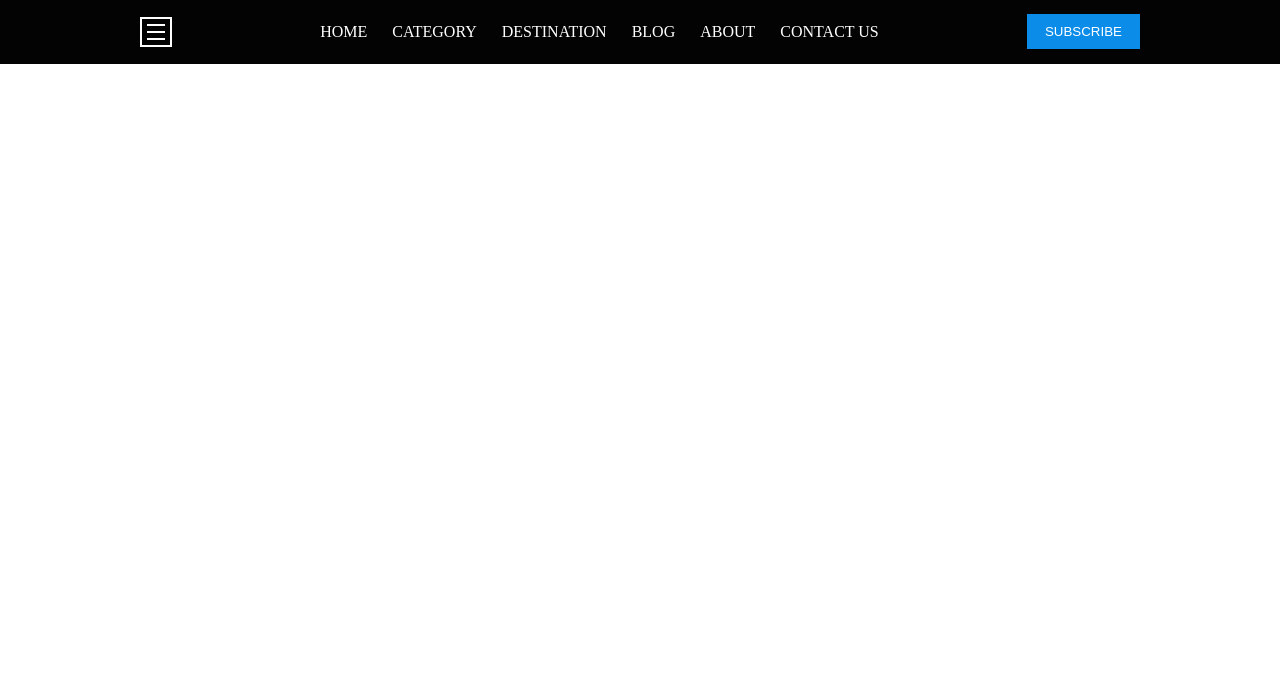
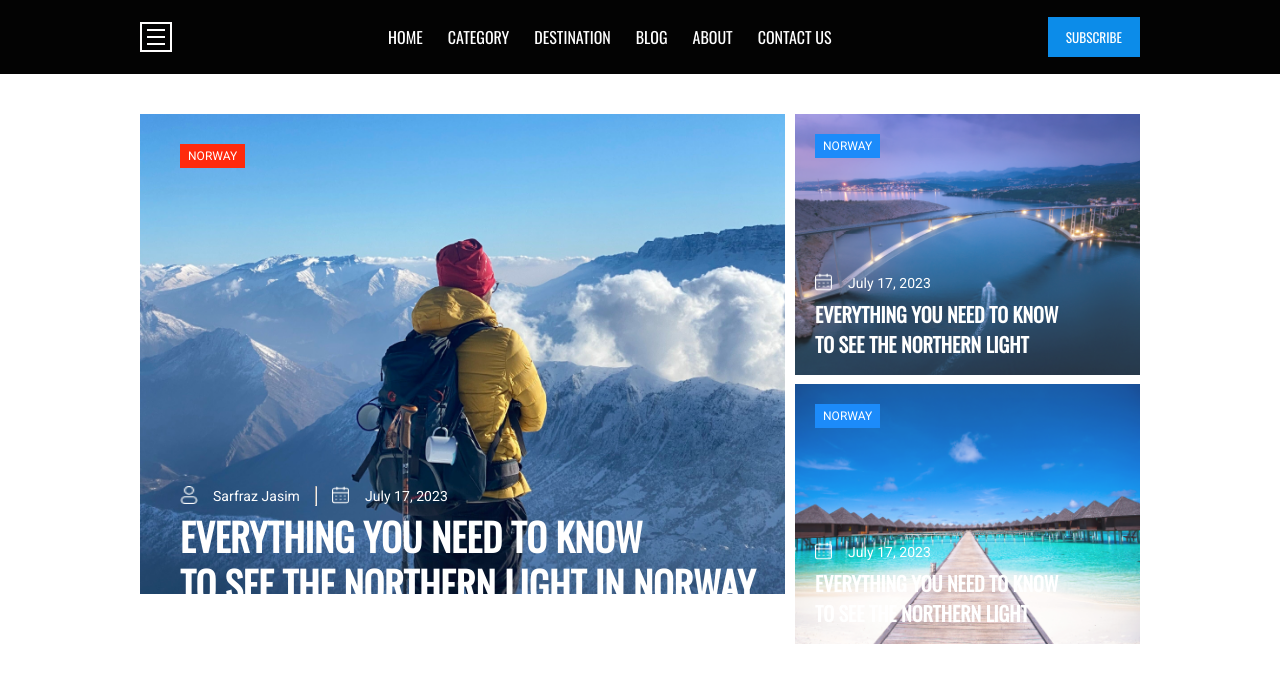
Before and after one commit to Nayem707/Trip-Talk, a plain HTML site: page index.html in a window 1280 px wide. Shown: the part 111-800 px from the top of the page. Drawn offline with nearby package versions, Linux system fonts and the light colour scheme.

Commit message:
add hero section

```diff
--- a/index.html
+++ b/index.html
@@ -3,7 +3,12 @@
   <head>
     <meta charset="UTF-8" />
     <meta name="viewport" content="width=device-width, initial-scale=1.0" />
+    <link
+      href="https://fonts.googleapis.com/css2?family=Oswald&family=Schibsted+Grotesk&display=swap"
+      rel="stylesheet"
+    />
     <link rel="stylesheet" href="style.css" />
+
     <title>Trip-Talk-Home-Page</title>
   </head>
   <body>
@@ -69,6 +74,8 @@
           </svg>
         </span>
       </div>
+
+      <!--Top-Nav Logo -->
       <div class="logo">
         <span class="logo-text"
           ><svg
@@ -133,6 +140,7 @@
           </svg>
         </span>
       </div>
+      <!--Top-Nav Search input -->
       <div class="search">
         <input
           type="text"
@@ -140,7 +148,9 @@
           name="search"
           class="search-input"
         />
-        <button type="submit">@</button>
+        <button type="submit">
+          <img src="/img/search.png" alt="" />
+        </button>
       </div>
     </header>
 
@@ -177,5 +187,78 @@
         <button>SUBSCRIBE</button>
       </div>
     </nav>
+
+    <!---------------------- HERO- SECTION --------------------------------------------->
+    <section class="hero-section-container">
+      <div class="hero-left">
+        <img src="/img/Image.png" alt="Image" />
+        <div class="top-img-text">NORWAY</div>
+        <div class="bottom-img-text">
+          <div>
+            <img
+              src="/public/images/group2.png"
+              alt=""
+              style="width: 18px; height: 18px"
+            />
+            <p>Sarfraz Jasim</p>
+            <hr />
+            <img
+              src="/public/images/group.png"
+              alt=""
+              style="width: 18px; height: 18px"
+            />
+            <p>July 17, 2023</p>
+          </div>
+          <h1>
+            Everything You Need To Know <br />
+            To See The Northern Light In Norway
+          </h1>
+        </div>
+      </div>
+
+      <div class="hero-rigth">
+        <div class="rigth-item">
+          <img src="/img/img2.png" alt="img" />
+          <div class="top-text">NORWAY</div>
+
+          <div class="bottom-text">
+            <div>
+              <img
+                src="/public/images/group.png"
+                alt=""
+                style="width: 18px; height: 18px"
+              />
+              <p>July 17, 2023</p>
+            </div>
+            <h1>Everything You Need To Know <br />To See The Northern Light</h1>
+          </div>
+        </div>
+
+        <div class="rigth-item">
+          <img src="/img/img3.png" alt="img" />
+          <div class="top-text">NORWAY</div>
+
+          <div class="bottom-text">
+            <div>
+              <img
+                src="/public/images/group.png"
+                alt=""
+                style="width: 18px; height: 18px"
+              />
+              <p>July 17, 2023</p>
+            </div>
+            <h1>
+              Everything You Need To Know <br />
+              To See The Northern Light
+            </h1>
+          </div>
+        </div>
+      </div>
+    </section>
+
+    <!---------------------- TOP DESTINATION SECTION --------------------------------------------->
+    <!---------------------- POST BLOG SECTION --------------------------------------------->
+    <!---------------------- MOST AMAZING PLACE SECTION --------------------------------------------->
+    <!---------------------- WHERE DO YO WANT SECTION --------------------------------------------->
   </body>
 </html>
--- a/style.css
+++ b/style.css
@@ -1,9 +1,15 @@
+@import url('https://fonts.googleapis.com/css2?family=Oswald&family=Roboto&family=Schibsted+Grotesk&display=swap');
+
 * {
   padding: 0;
   margin: 0;
   box-sizing: border-box;
   list-style: none;
   text-decoration: none;
+}
+
+h1 {
+  font-family: 'Oswald', sans-serif;
 }
 
 /******************** TOPBAR *****************/
@@ -65,6 +71,7 @@
   border: 2px solid black;
   height: 40px;
   width: 150px;
+  padding: 10px;
   display: flex;
   justify-content: center;
   align-items: center;
@@ -89,7 +96,10 @@
   padding: 0 140px;
   background-color: #030303;
   width: 100%;
-  height: 65px;
+  height: 75px;
+  position: sticky;
+  top: 0;
+  z-index: 10;
 }
 
 /** nav-menu **/
@@ -107,13 +117,171 @@
 }
 .nav-link ul li a {
   color: white;
-  font-weight: 500;
+  font-family: 'Oswald', sans-serif;
 }
 
 /** subscribe btn **/
 .nav-subscribe-btn button {
+  font-family: 'Oswald', sans-serif;
   padding: 10px 18px 10px;
   background-color: #0c8ce9;
   border: none;
   color: #ffffff;
+  cursor: pointer;
 }
+
+/******************** HERO SECTION *****************/
+.hero-section-container {
+  display: flex;
+  padding: 10px;
+  padding: 0 140px;
+  gap: 10px;
+}
+
+/** hero-left 👈 side item**/
+.hero-left {
+  width: 85%;
+  padding-top: 2.5rem;
+}
+
+.hero-left img {
+  width: 100%;
+}
+
+/* hero-left -> top-img-text */
+.hero-left {
+  position: relative;
+  color: white;
+}
+
+.top-img-text {
+  display: flex;
+  padding: 0.25rem 0.5rem;
+  justify-content: center;
+  align-items: center;
+  gap: 0.5rem;
+  background: #ff2a0d;
+  position: absolute;
+  top: 70px;
+  left: 40px;
+  color: #fff;
+  font-family: Roboto;
+  font-size: 0.75rem;
+  font-style: normal;
+  font-weight: 400;
+  line-height: 1rem; /* 133.333% */
+  letter-spacing: 0.003rem;
+}
+
+/* hero-left -> bottom-img-text */
+.bottom-img-text {
+  position: absolute;
+  bottom: 40px;
+  left: 40px;
+}
+
+.bottom-img-text > div {
+  display: flex;
+  gap: 15px;
+  color: white;
+  font-size: 14px;
+  font-family: Roboto;
+  font-weight: 400;
+  line-height: 20px;
+  letter-spacing: 0.04px;
+  word-wrap: break-word;
+  margin-bottom: 6px;
+}
+
+.bottom-img-text > h1 {
+  color: white;
+  font-size: 38px;
+  font-family: Oswald;
+  font-weight: 700;
+  text-transform: uppercase;
+  line-height: 48px;
+  word-wrap: break-word;
+}
+
+/** hero-rigth 👉 side item **/
+.hero-rigth {
+  padding-top: 2.5rem;
+  gap: 5px;
+  display: grid;
+}
+
+/** rigth item **/
+.rigth-item {
+  position: relative;
+  color: white;
+
+  opacity: 90%;
+}
+
+.rigth-item img {
+  width: 345px;
+}
+
+.rigth-item > .top-text {
+  display: flex;
+  padding: 0.25rem 0.5rem;
+  justify-content: center;
+  background: #047ffa;
+  align-items: center;
+  gap: 0.5rem;
+  position: absolute;
+  top: 20px;
+  left: 20px;
+  color: #fff;
+  font-family: Roboto;
+  font-size: 0.75rem;
+  font-style: normal;
+  font-weight: 400;
+  line-height: 1rem; /* 133.333% */
+  letter-spacing: 0.003rem;
+}
+
+.rigth-item > .bottom-text {
+  position: absolute;
+  bottom: 20px;
+  left: 20px;
+}
+
+.bottom-text > div {
+  display: flex;
+  gap: 15px;
+  color: white;
+  font-size: 14px;
+  font-family: Roboto;
+  font-weight: 400;
+  line-height: 20px;
+  letter-spacing: 0.04px;
+  word-wrap: break-word;
+  margin-bottom: 6px;
+}
+
+.bottom-text > h1 {
+  font-family: Oswald;
+  font-size: 20px;
+  font-style: normal;
+  font-weight: 700;
+  line-height: 30px; /* 150% */
+  text-transform: uppercase;
+}
+
+/******************** WHERE DO YOU WANT- SECTION *****************/
+.container-4 {
+  margin-left: 130px;
+  margin-right: 130px;
+  display: grid;
+  grid-template-columns: auto auto auto auto;
+  gap: 10px;
+  padding: 10px;
+}
+
+.container-4 > div {
+  background-color: rgba(255, 255, 255, 0.8);
+  border: 1px solid black;
+  text-align: center;
+  font-size: 30px;
+}
```
Also changed, not shown: img/Image.png (added), img/img2.png (added), img/img3.png (added), img/mdi-instagram.png (added), img/search.png (added), public/images/group.png (added), public/images/group2.png (added).
